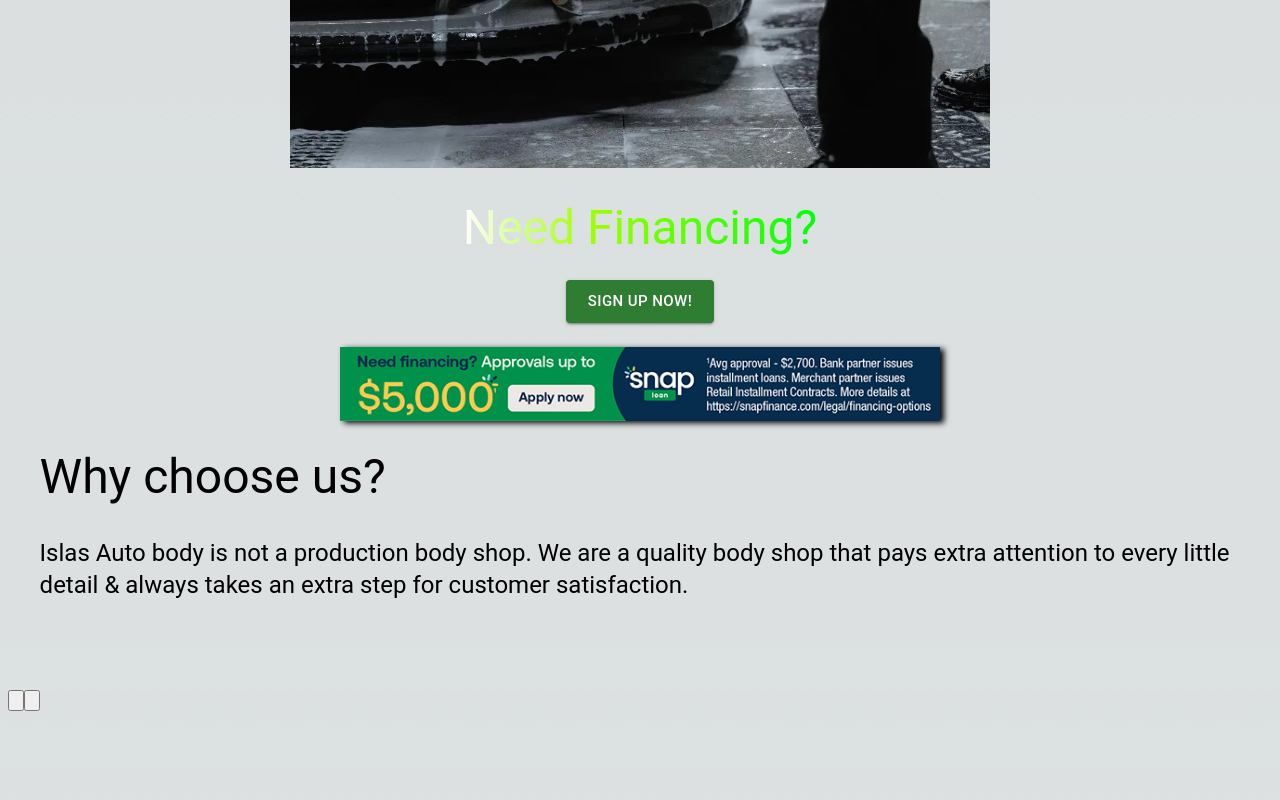
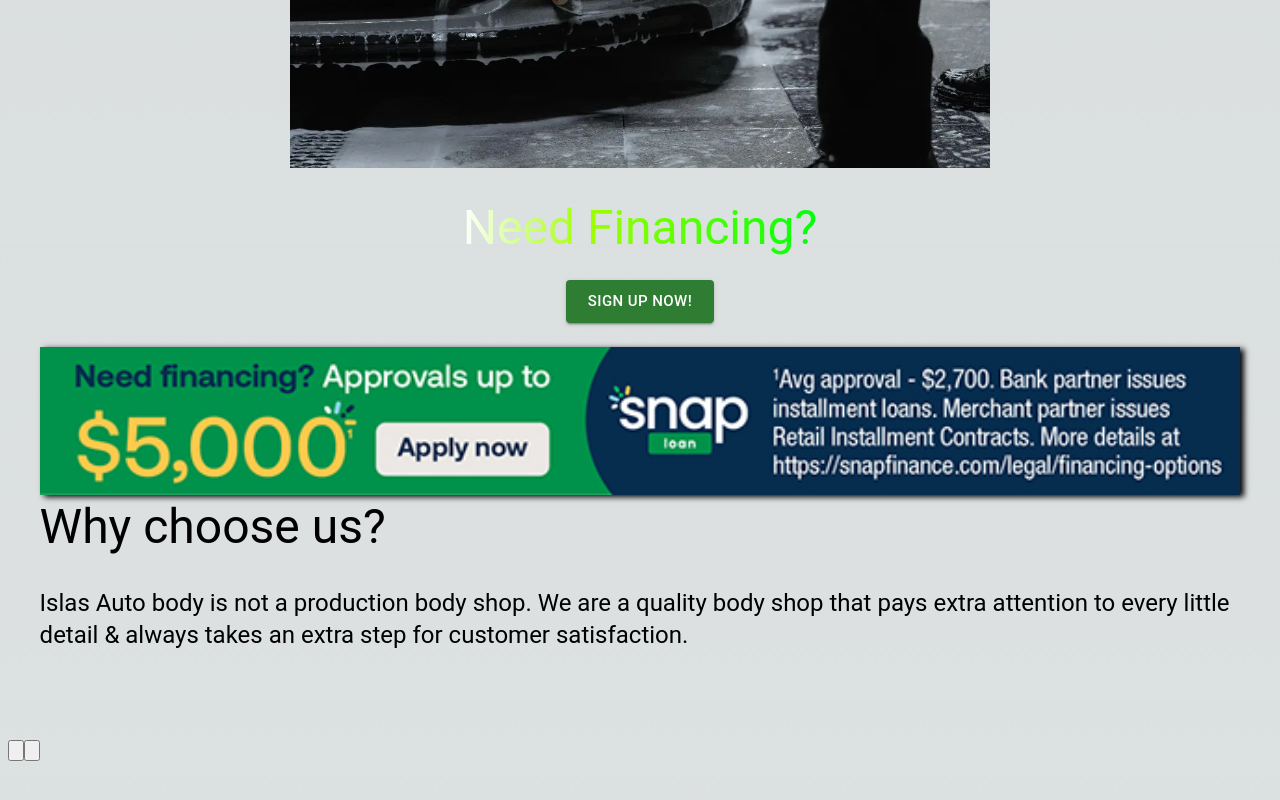
Before and after one commit to ShadowDraco/IslasAuto, a Next.js app in the folder auto-body/: page / in a window 1280 px wide. Shown: the part 2298-3098 px from the top of the page. Built offline with nearby package versions, Linux system fonts and the light colour scheme.

Commit message:
fix financing size even better

```diff
--- a/auto-body/app/components/WhoAreWe.jsx
+++ b/auto-body/app/components/WhoAreWe.jsx
@@ -88,7 +88,7 @@ export default function WhoAreWe({ noButton }) {
             />
           </Box>
           <Box sx={{ width: '50%', margin: 'auto',
-            textAlign: 'center'
+            textAlign: 'center', mb: 3
           }}>
             <Typography
               sx={{
@@ -102,21 +102,21 @@ export default function WhoAreWe({ noButton }) {
               </GradientSpan>
 
             </Typography>
+
             {!noButton && (
               <Link href='/about'>
-                <Button variant='contained' color='success' size='large' mb='3'>
+                <Button variant='contained' color='success' size='large' mb='5'>
                   Sign up now!
                 </Button>
               </Link>
             )}
-            <Box sx={{ my: 3}}>
-            <Link href="https://snapf.in/LuEflE1" target="_blank" rel="noopener noreferrer" >
-            <Image width={646} height={80} src={SnapFinance.src} alt="Snap Finance - Apply Here" style={{boxShadow: '4px 2px 6px #010101', border: 'none'}} layout="responsive"/></Link>
+           </Box>
 
+           <Box sx={{ my: 3,  width: "100%", margin:"auto", my:4}}>
+              <Link href="https://snapf.in/LuEflE1" target="_blank" rel="noopener noreferrer" >
+                <Image width={646} height={80} src={SnapFinance.src} alt="Snap Finance - Apply Here" style={{boxShadow: '4px 2px 6px #010101', border: 'none' }} layout="responsive" />
+              </Link>
             </Box>
-
-            </Box>
-
 
           <Typography
             sx={{ typography: { lg: 'h3', md: 'h4', sm: 'h4', xs: 'h5' } }}
```
